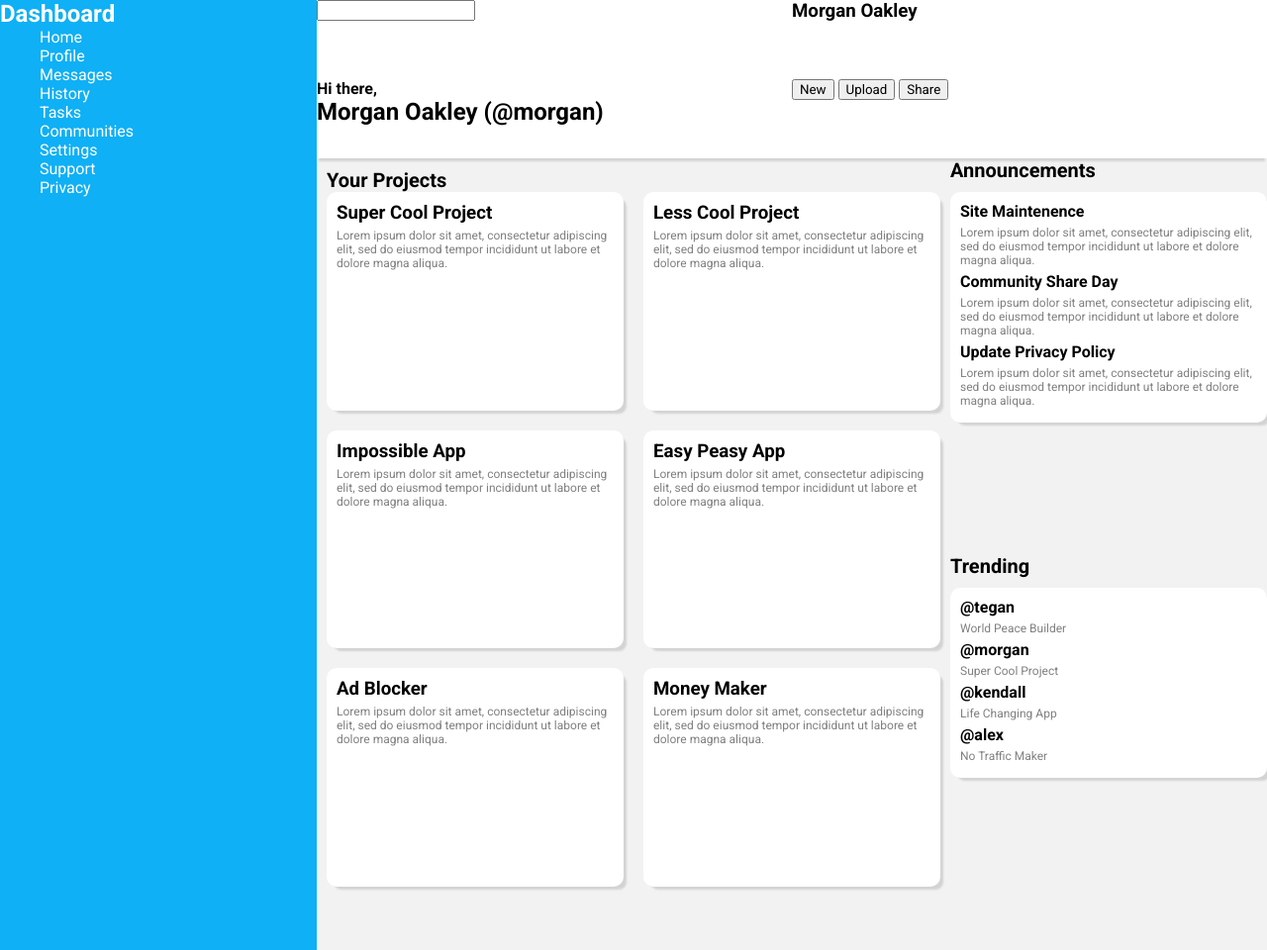
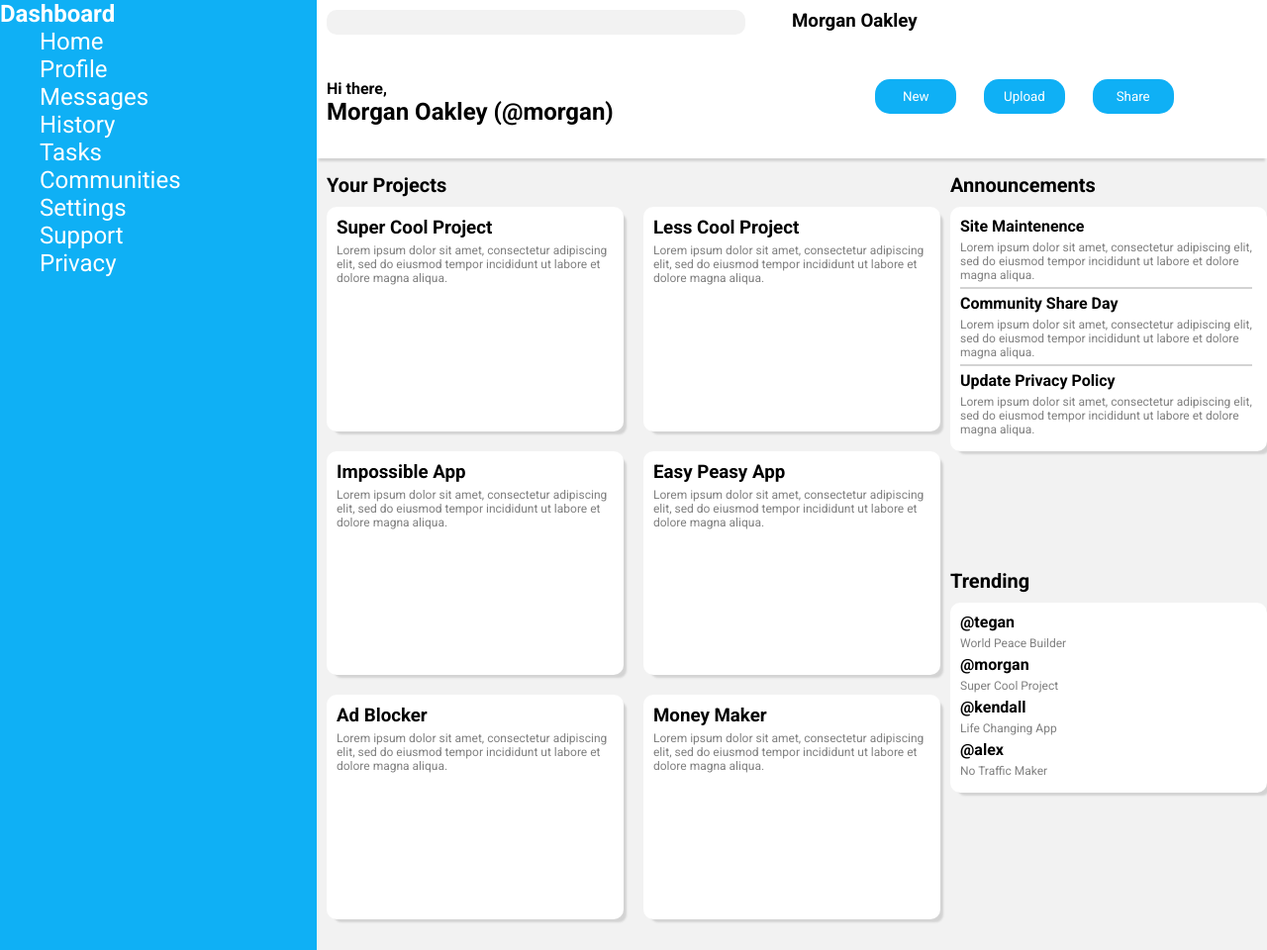
Before and after one commit to BrandonE04/odin-admin-dashboard, a plain HTML site: page index.html in a window 1280 px wide. Shown: the whole page at 99% size. Drawn offline with Linux system fonts and the light colour scheme.

Commit message:
Add basic css

```diff
--- a/index.html
+++ b/index.html
@@ -14,7 +14,7 @@
 
         <div class="header">
             <div class="search">
-                <input type="search">
+                <input type="search" class="search">
             </div>
             <div class="account">
                 <h3>Morgan Oakley</h3>
@@ -92,13 +92,13 @@
             <div class="announcementsContainer">
                 <div>
                     <h4>Site Maintenence</h4>
-                    <p>Lorem ipsum dolor sit amet, consectetur adipiscing elit,
+                    <p class="borderBottom">Lorem ipsum dolor sit amet, consectetur adipiscing elit,
                             sed do eiusmod tempor incididunt ut labore et dolore
                             magna aliqua.</p>
                 </div>
                 <div>
                     <h4>Community Share Day</h4>
-                    <p>Lorem ipsum dolor sit amet, consectetur adipiscing elit,
+                    <p class="borderBottom">Lorem ipsum dolor sit amet, consectetur adipiscing elit,
                             sed do eiusmod tempor incididunt ut labore et dolore
                             magna aliqua.</p>
                 </div>
--- a/styles.css
+++ b/styles.css
@@ -12,15 +12,19 @@ h1{
 }
 h2{
     font-size: 1.25em;
-    background-color: #F2F2F2;
+    padding-top: 15px;
 }
 h4{
+    font-size: 1em;
     margin-bottom: 0px;
 }
 p{
     font-size: .75em;
-    margin: 5px 0px 5px 0px;
+    margin: 5px 5px 5px 0px;
     color: gray;
+}
+li{
+    font-size: 1.5em;
 }
 .header{
     display: grid;
@@ -29,7 +33,31 @@ p{
     background-color: white;
     box-shadow: 0 5px 2px -2px lightgrey;
     position:relative;
+    padding: 10px;
 
+}
+.buttons{
+    display: flex;
+    justify-content: space-around;
+    width: 70%;
+    justify-self: center;
+}
+button{
+    background-color: #0fb0f5;
+    border-radius: 15px;
+    color: white;
+    border: none;
+    width: 25%;
+    height: 50%;
+    text-align: center;
+}
+input.search{
+    width: 90%;
+    color: #F2F2F2;
+    border-radius: 10px;
+    border: none;
+    background-color: #F2F2F2;
+    padding: 5px 0px;
 }
 .sidebar{
     grid-row: 1 / 4;
@@ -44,13 +72,14 @@ p{
 }
 .main{
     grid-row: 2 / 4;
-    padding: 10px;
+    padding: 0px 10px 0px 10px;
 }
 .projects{
     display: grid;
     grid-template: 1fr 1fr 1fr / 1fr 1fr;
     gap: 20px;
     height: 90%;
+    margin-top: 10px;
 }
 .project, .announcementsContainer, .trendingContainer{
     background-color: white;
@@ -64,6 +93,10 @@ p{
 .announcements{
     grid-row: 2 / 3;
 }
+.borderBottom{
+    padding-bottom: 5px;
+    border-bottom: lightgray solid 2px;
+}
 .trending{
     grid-row: 3 / 4;
 }
```
